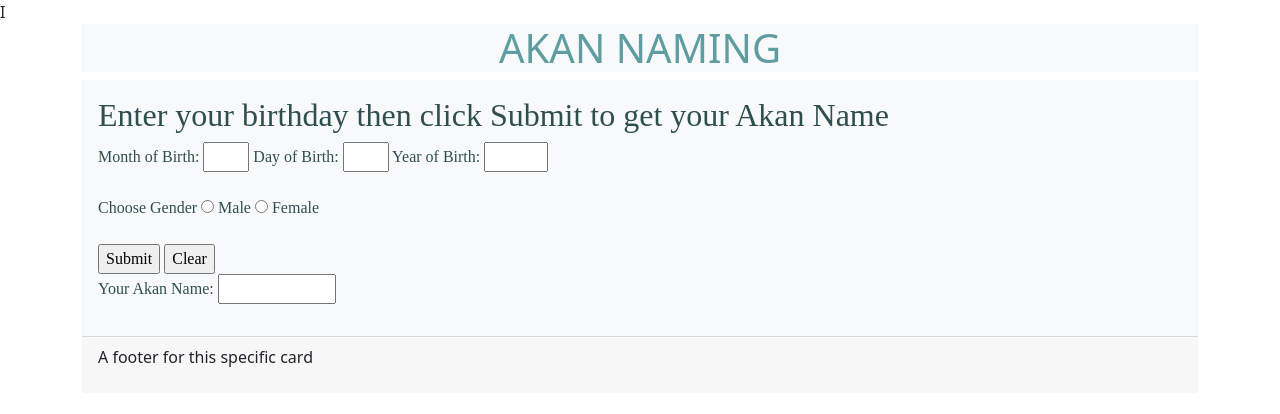
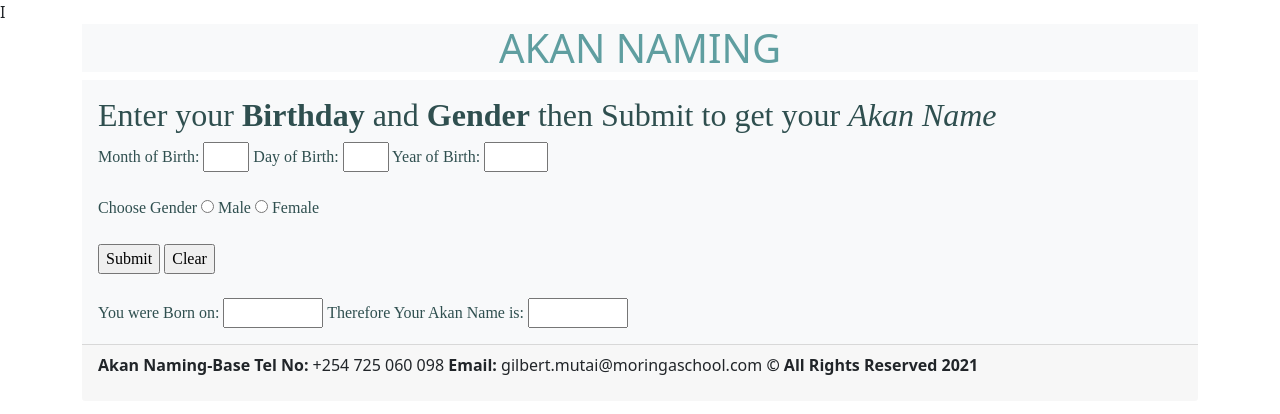
Before and after one commit to FITSTARGILLY2643/Akan-Name, a plain HTML site: page index.html in a window 1280 px wide. Drawn offline with Linux system fonts and the light colour scheme.

Commit message:
Add footer content

```diff
--- a/index.html
+++ b/index.html
@@ -18,23 +18,27 @@
             <h1>AKAN NAMING</h1>
         </div>
         <div class="card-body bg-light">
-            <h2>Enter your birthday then click Submit to get your Akan Name
-            </h2>
+            <h2>Enter your
+                <b>Birthday</b> and
+                <b>Gender</b> then Submit to get your <em>Akan Name</em> </h2>
 
-            <form>
+            <form name="myform">
+
                 Month of Birth: <input TYPE="text" NAME="month" SIZE="2"> Day of Birth: <input TYPE="text" NAME="day" SIZE="2"> Year of Birth: <input TYPE="text" NAME="year" SIZE="4"><br><br> Choose Gender
                 <input TYPE="radio" NAME="gender" VALUE="0"> Male
                 <input TYPE="radio" NAME="gender" VALUE="1"> Female<br><br>
-                <input TYPE="button" VALUE="Submit" ONCLICK="compute(this.form)">
-                <input TYPE="reset" VALUE="Clear">
-                <p>Your Akan Name: <input TYPE="text" NAME="result2" SIZE="10"> </p>
-                <!-- <p>Date of Birth: <input TYPE="text" NAME="result1" SIZE="18"> </p> -->
+                <input TYPE="button" VALUE="Submit" ONCLICK="compute(myform)">
+                <input TYPE="reset" VALUE="Clear"><br><br>You were Born on: <input TYPE="text" NAME="resultDay" SIZE="8"> Therefore Your Akan Name is: <input TYPE="text" NAME="result2" SIZE="8">
+
             </form>
 
 
         </div>
         <div class="card-footer">
-            <p>A footer for this specific card</p>
+            <p>
+                <b>Akan Naming-Base Tel No:</b> +254 725 060 098
+                <b>Email: </b>gilbert.mutai@moringaschool.com
+                <b>&#169 All Rights Reserved 2021</b></p>
         </div>
 
 
@@ -44,7 +48,7 @@
 
 </body>
 <!-- Linking Js files -->
-<!-- <script src="js/bootstrap.js"></script> -->
-<script src="script.js"></script>
+<script src="js/bootstrap.js"></script>
+<script src="js/script.js"></script>
 
 </html>
```
